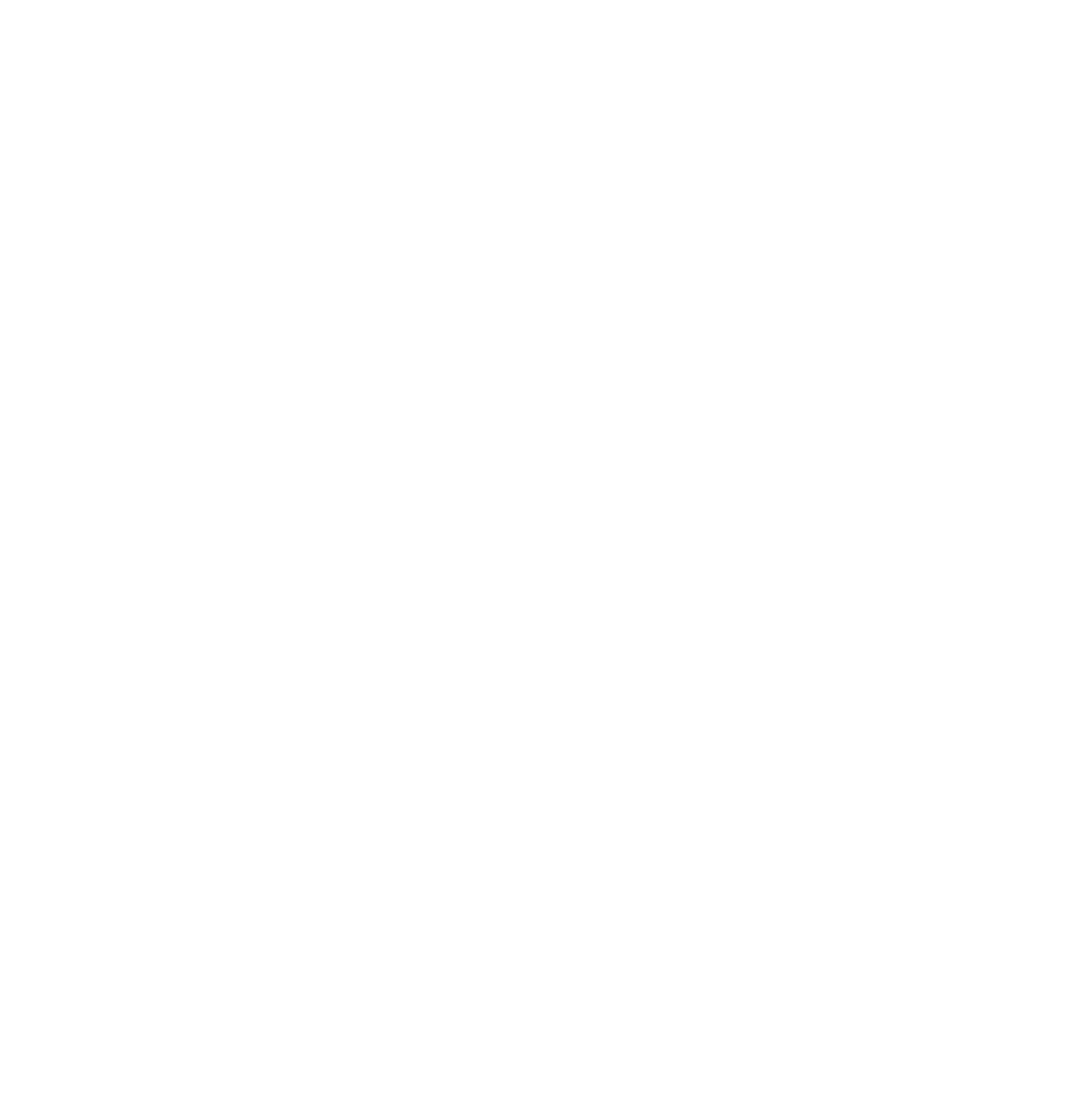
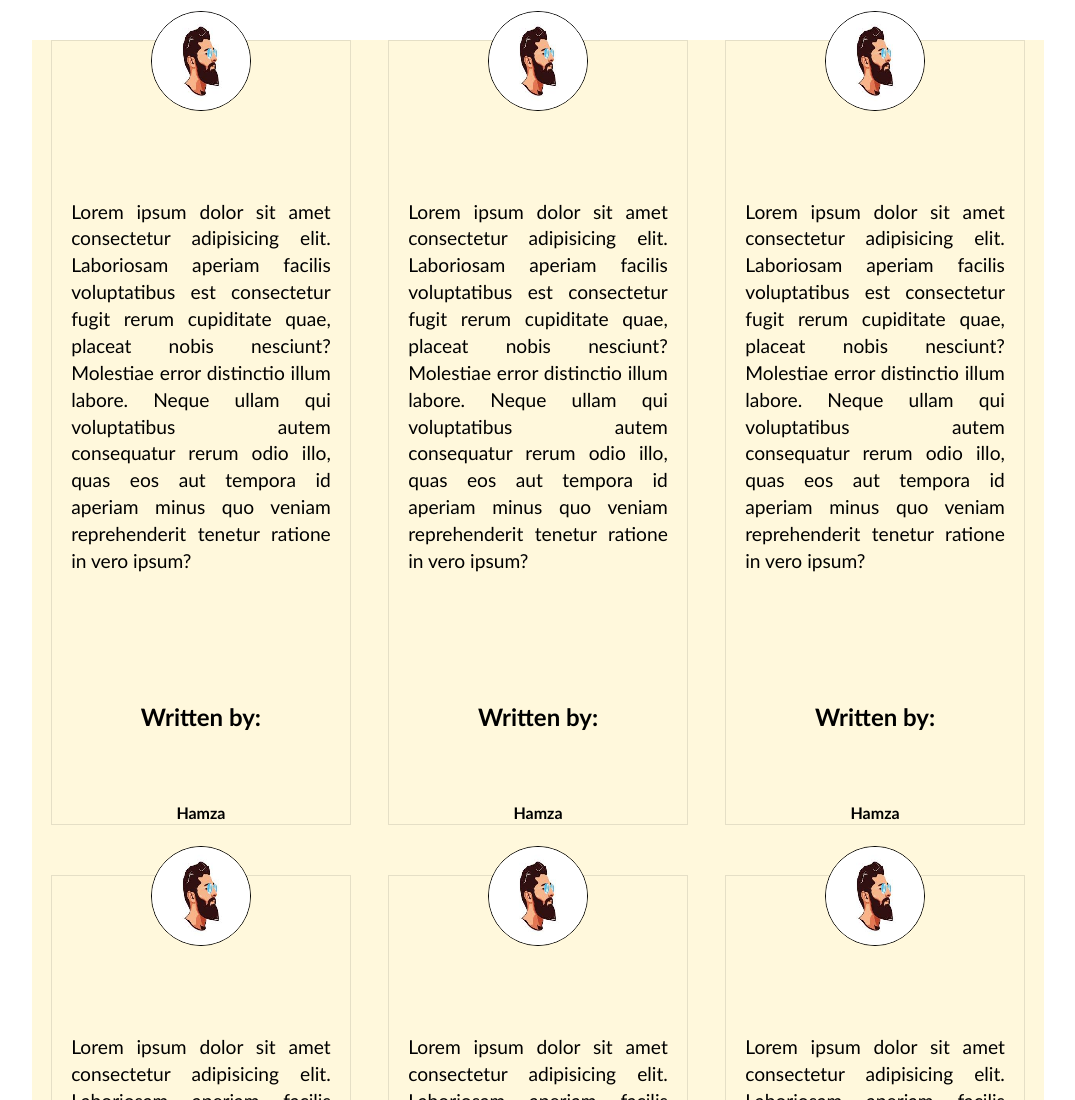
Before and after one commit to hamza48709/Field, a plain HTML site: page index.html in a window 1280 px wide. Shown: the top 1100 px of the page, without its empty margins (102-1177 px from the left). Before the commit the page ends 800 px from the top, so only its background shows below. Drawn offline with Linux system fonts and the light colour scheme.

Commit message:
created herosection

```diff
--- a/code.js
+++ b/code.js
@@ -0,0 +1 @@
+console.log("hamza");
--- a/index.html
+++ b/index.html
@@ -8,7 +8,82 @@
     <link rel="stylesheet" href="style.css">
 </head>
 <body>
-    <script src="code.js"></script>
+
+<div class="container">
+    <div class="item">
+        <img src="download.jpg" alt="">
+        <p>Lorem ipsum dolor sit amet consectetur adipisicing elit.
+            Laboriosam aperiam facilis voluptatibus est consectetur fugit rerum cupiditate quae, placeat nobis nesciunt? Molestiae error distinctio illum labore. Neque ullam qui voluptatibus autem consequatur rerum odio illo,
+            quas eos aut tempora id aperiam minus quo veniam reprehenderit tenetur ratione in vero ipsum?</p>
+            <h2>Written by:</h2>
+            <span class="name"><b>Hamza</b></span>
+
+
+    </div>
+    <div class="item">
+        <img src="download.jpg" alt="">
+        <p>Lorem ipsum dolor sit amet consectetur adipisicing elit.
+            Laboriosam aperiam facilis voluptatibus est consectetur fugit rerum cupiditate quae, placeat nobis nesciunt? Molestiae error distinctio illum labore. Neque ullam qui voluptatibus autem consequatur rerum odio illo,
+            quas eos aut tempora id aperiam minus quo veniam reprehenderit tenetur ratione in vero ipsum?</p>
+            <h2>Written by:</h2>
+            <span class="name"><b>Hamza</b></span>
+
+
+    </div>
+    <div class="item">
+        <img src="download.jpg" alt="">
+        <p>Lorem ipsum dolor sit amet consectetur adipisicing elit.
+            Laboriosam aperiam facilis voluptatibus est consectetur fugit rerum cupiditate quae, placeat nobis nesciunt? Molestiae error distinctio illum labore. Neque ullam qui voluptatibus autem consequatur rerum odio illo,
+            quas eos aut tempora id aperiam minus quo veniam reprehenderit tenetur ratione in vero ipsum?</p>
+            <h2>Written by:</h2>
+            <span class="name"><b>Hamza</b></span>
+
+
+    </div>
+    <div class="item">
+        <img src="download.jpg" alt="">
+        <p>Lorem ipsum dolor sit amet consectetur adipisicing elit.
+            Laboriosam aperiam facilis voluptatibus est consectetur fugit rerum cupiditate quae, placeat nobis nesciunt? Molestiae error distinctio illum labore. Neque ullam qui voluptatibus autem consequatur rerum odio illo,
+            quas eos aut tempora id aperiam minus quo veniam reprehenderit tenetur ratione in vero ipsum?</p>
+            <h2>Written by:</h2>
+            <span class="name"><b>Hamza</b></span>
+
+
+    </div>
+    <div class="item">
+        <img src="download.jpg" alt="">
+        <p>Lorem ipsum dolor sit amet consectetur adipisicing elit.
+            Laboriosam aperiam facilis voluptatibus est consectetur fugit rerum cupiditate quae, placeat nobis nesciunt? Molestiae error distinctio illum labore. Neque ullam qui voluptatibus autem consequatur rerum odio illo,
+            quas eos aut tempora id aperiam minus quo veniam reprehenderit tenetur ratione in vero ipsum?</p>
+            <h2>Written by:</h2>
+            <span class="name"><b>Hamza</b></span>
+
+
+    </div>
+    <div class="item">
+        <img src="download.jpg" alt="">
+        <p>Lorem ipsum dolor sit amet consectetur adipisicing elit.
+            Laboriosam aperiam facilis voluptatibus est consectetur fugit rerum cupiditate quae, placeat nobis nesciunt? Molestiae error distinctio illum labore. Neque ullam qui voluptatibus autem consequatur rerum odio illo,
+            quas eos aut tempora id aperiam minus quo veniam reprehenderit tenetur ratione in vero ipsum?</p>
+            <h2>Written by:</h2>
+            <span class="name"><b>Hamza</b></span>
+
+
+    </div>
+</div>
+
+
+
+
+
+
+
+
+
+
+    <script src="code.js">
+
+    </script>
 
 </body>
 </html>
--- a/style.css
+++ b/style.css
@@ -0,0 +1,46 @@
+html{
+    box-sizing: border-box;
+    font-family: 'Gill Sans', 'Gill Sans MT', Calibri, 'Trebuchet MS', sans-serif;
+    line-height: 1.4;
+}
+*,
+*::before,
+*::after{
+    box-sizing: inherit;
+}
+.container{
+    background-color: cornsilk;
+    width: 80%;
+    margin: 40px auto;
+    display: flex;
+    justify-content: space-around;
+    flex-wrap: wrap;
+
+}
+.item{flex-basis:300px;
+    display: flex;
+    flex-direction: column;
+
+    align-items: center;
+    margin-bottom: 50px;
+    border: 1px solid rgba(0, 0, 0,0.1);
+
+
+
+}
+.item>P,h2{
+    padding: 2em 1em;
+}
+
+.item>img{
+    width: 100px;
+    height: 100px;
+    border-radius:50%;
+    border: 1px solid black;
+    position: relative;
+    top: -30px;
+}
+.item>p{
+    font-size: 1.2em;
+    text-align: justify;
+}
```
Also changed, not shown: download.jpg (added).
